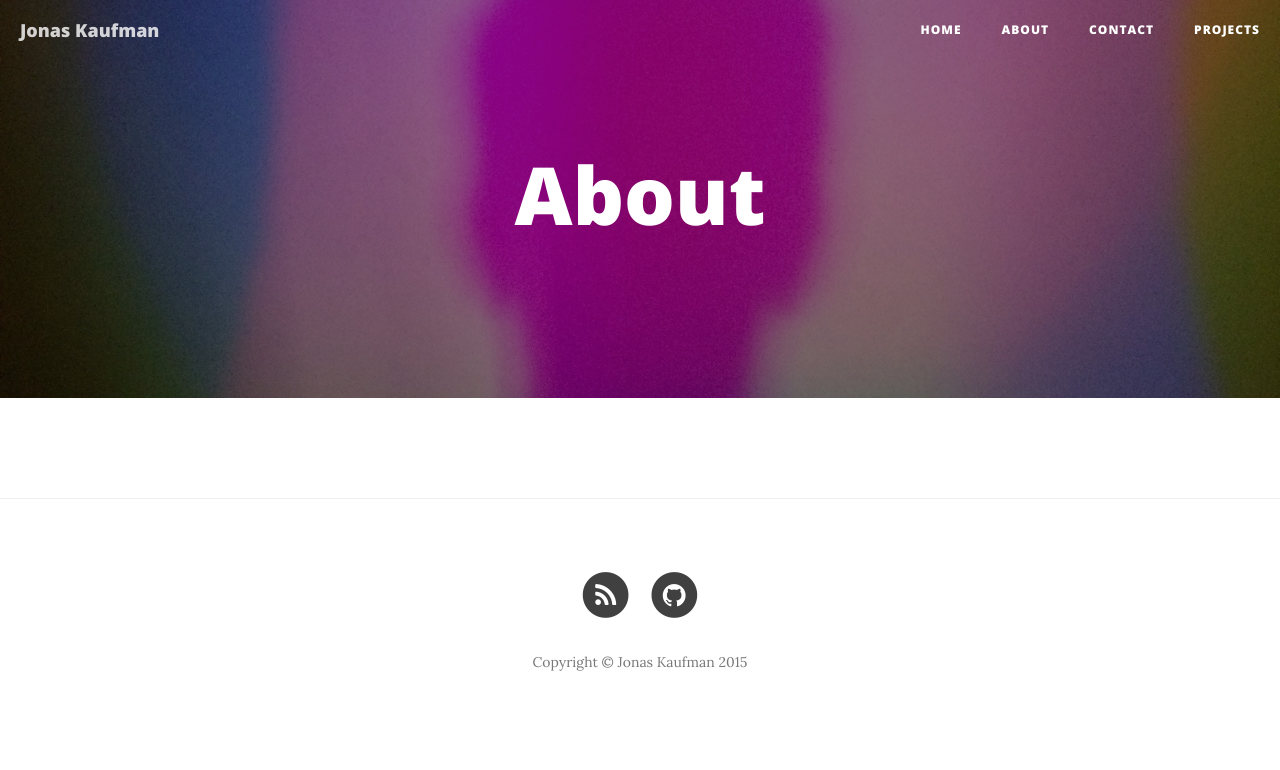
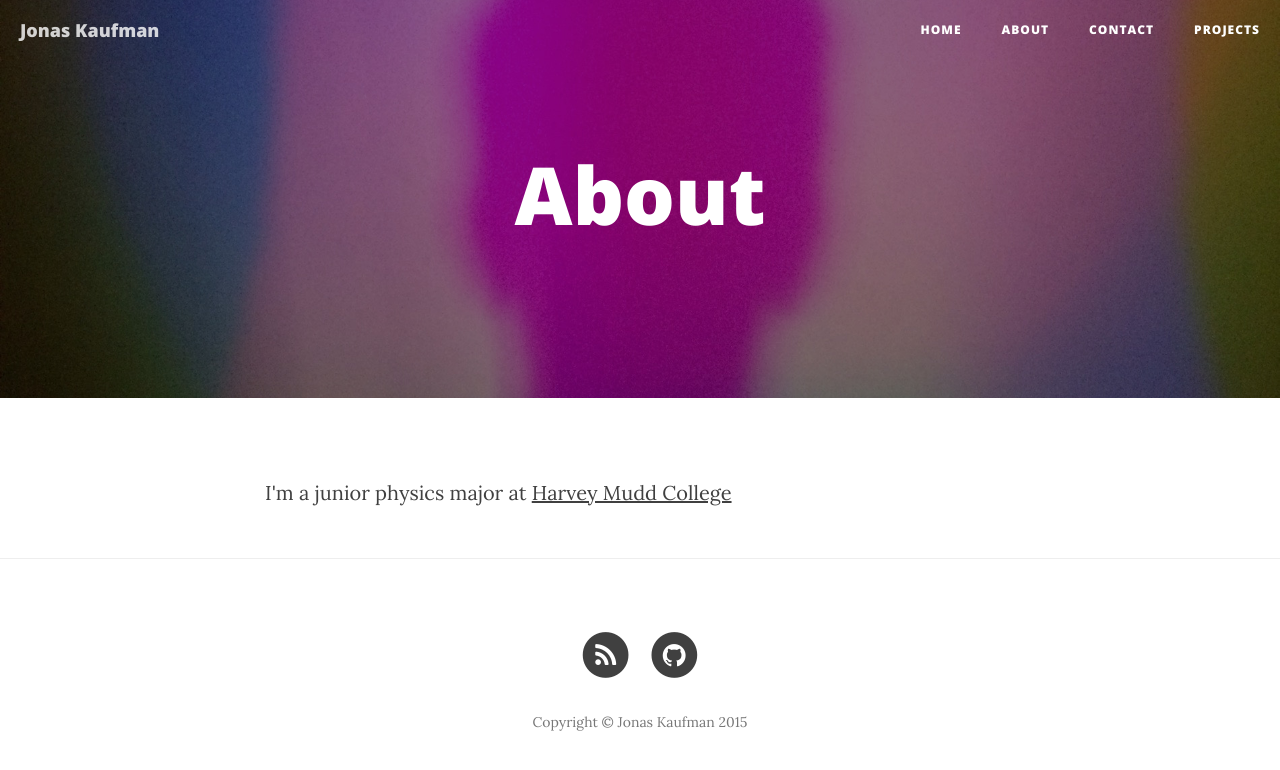
Before and after one commit to jonaskaufman/jonaskaufman.github.io, a Jekyll site: the page built from about.html, in a window 1280 px wide. Shown: the top 770 px of the page. Built offline with Jekyll 4.4.1, drawn with Linux system fonts in a browser that asks for light colours; nearby versions of some CDN libraries.

Commit message:
update about

```diff
--- a/about.html
+++ b/about.html
@@ -5,4 +5,4 @@ description: "Who I am."
 header-img: "img/about-bg.jpg"
 ---
 
-<p></p>
+<p>I'm a junior physics major at <a href="http://hmc.edu/">Harvey Mudd College</a></p>
```
